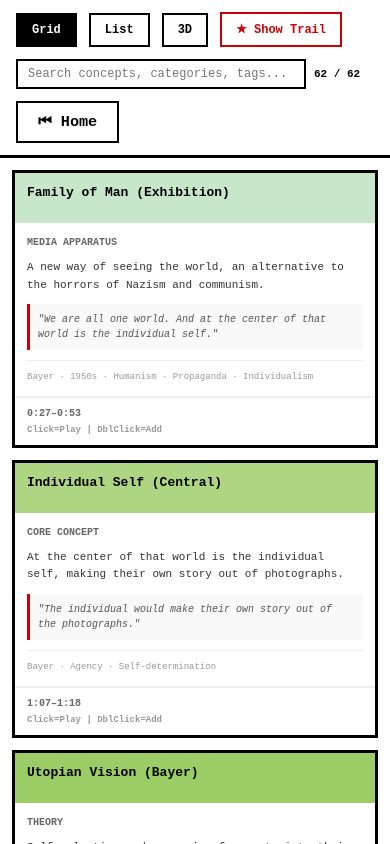
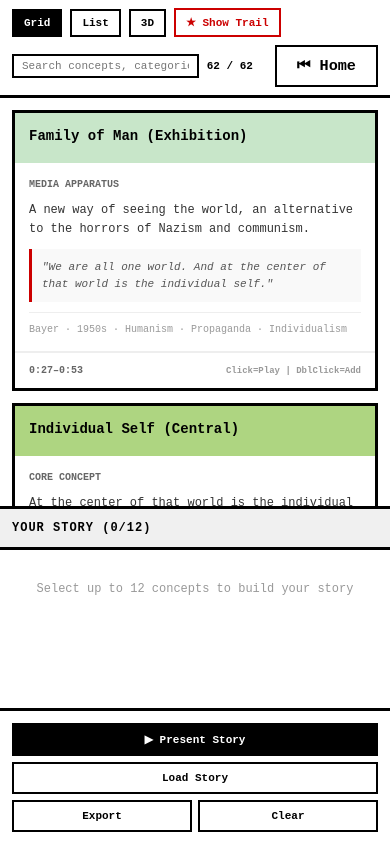
Before and after one commit to hartswf0/sense-ritual, a plain HTML site: page a3.html in a window 390 px wide. Both pictures are taken after a click on the button "▶ Enter Grid". Drawn offline with nearby package versions, Linux system fonts and the light colour scheme.

Commit message:
Fix mobile scrolling and touch interactions in a3.html

```diff
--- a/a3.html
+++ b/a3.html
@@ -2,14 +2,14 @@
 <html lang="en">
 <head>
   <meta charset="UTF-8" />
-  <meta name="viewport" content="width=device-width, initial-scale=1.0" />
+  <meta name="viewport" content="width=device-width, initial-scale=1.0, maximum-scale=1.0, user-scalable=no" />
   <title>Can't Get You Out of My Head — Concept Explorer</title>
   <script src="https://cdnjs.cloudflare.com/ajax/libs/three.js/r128/three.min.js"></script>
   <script src="https://cdn.jsdelivr.net/npm/three@0.128.0/examples/js/controls/OrbitControls.js"></script>
   <style>
     * { margin: 0; padding: 0; box-sizing: border-box; }
-    html, body { width: 100%; height: 100%; overflow: hidden; }
-    body { font-family: 'Courier New', monospace; background: #fff; color: #000; }
+    html, body { width: 100%; height: 100%; overflow: hidden; -webkit-overflow-scrolling: touch; }
+    body { font-family: 'Courier New', monospace; background: #fff; color: #000; touch-action: pan-y; }
 
     /* Entry Screen */
     .entry { position: fixed; inset: 0; display: flex; align-items: center; justify-content: center; background: #fff; z-index: 100; }
@@ -41,8 +41,8 @@
     .toggle-trail-btn.active { background: #c00; color: #fff; }
 
     /* Grid View */
-    .grid-view { flex: 1; overflow-y: auto; padding: 16px; display: grid; gap: 16px; grid-template-columns: repeat(auto-fill, minmax(360px, 1fr)); align-items: start; }
-    .card { background: #fff; border: 3px solid #000; transition: all 0.2s; display: block; user-select: none; position: relative; height: auto; cursor: pointer; }
+    .grid-view { flex: 1; overflow-y: auto; overflow-x: hidden; padding: 16px; display: grid; gap: 16px; grid-template-columns: repeat(auto-fill, minmax(360px, 1fr)); align-items: start; -webkit-overflow-scrolling: touch; }
+    .card { background: #fff; border: 3px solid #000; transition: all 0.2s; display: block; user-select: none; position: relative; height: auto; cursor: pointer; touch-action: manipulation; }
     .card.hidden { display: none; }
     .card:hover { transform: translateY(-2px); box-shadow: 0 6px 12px rgba(0,0,0,0.15); }
     .card.selected { box-shadow: inset 0 0 0 5px #c00; background: #fff; }
@@ -62,8 +62,8 @@
     .card-play-btn:hover { background: #000; color: #fff; }
 
     /* List View */
-    .list-view { flex: 1; overflow-y: auto; padding: 16px; }
-    .list-item { background: #f8f8f8; border: 3px solid #000; padding: 16px; margin-bottom: 10px; cursor: pointer; transition: all 0.2s; display: flex; gap: 12px; align-items: flex-start; position: relative; }
+    .list-view { flex: 1; overflow-y: auto; overflow-x: hidden; padding: 16px; -webkit-overflow-scrolling: touch; }
+    .list-item { background: #f8f8f8; border: 3px solid #000; padding: 16px; margin-bottom: 10px; cursor: pointer; transition: all 0.2s; display: flex; gap: 12px; align-items: flex-start; position: relative; touch-action: manipulation; }
     .list-item:hover { background: #f0f0f0; transform: translateX(4px); }
     .list-item.selected { background: #fff; box-shadow: inset 0 0 0 4px #c00; border-color: #c00; }
     .list-item-sequence { position: absolute; top: 12px; right: 12px; width: 32px; height: 32px; background: #c00; color: #fff; border-radius: 50%; display: flex; align-items: center; justify-content: center; font-weight: bold; font-size: 16px; }
@@ -82,7 +82,7 @@
     /* Dock */
     .dock { width: 280px; border-left: 3px solid #000; background: rgba(255,255,255,0.98); display: flex; flex-direction: column; overflow: hidden; }
     .dock-header { padding: 12px; border-bottom: 3px solid #000; font-weight: bold; font-size: 12px; text-transform: uppercase; letter-spacing: 1px; background: #f0f0f0; }
-    .dock-content { flex: 1; overflow-y: auto; display: flex; flex-direction: column; gap: 8px; padding: 12px; }
+    .dock-content { flex: 1; overflow-y: auto; overflow-x: hidden; display: flex; flex-direction: column; gap: 8px; padding: 12px; -webkit-overflow-scrolling: touch; }
     .dock-item { background: #f8f8f8; border: 2px solid #000; padding: 10px; cursor: pointer; position: relative; transition: all 0.2s; font-size: 12px; }
     .dock-item:hover { background: #f0f0f0; }
     .dock-item-num { position: absolute; top: 4px; right: 6px; font-weight: bold; color: #999; font-size: 10px; }
@@ -133,23 +133,37 @@
 
     @media (max-width: 1024px) { .dock { width: 200px; } }
     @media (max-width: 768px) {
+      body { overflow: hidden; position: fixed; width: 100%; height: 100%; }
       .headline { font-size: 2.2rem; }
-      .grid-view { grid-template-columns: 1fr; padding: 12px; gap: 12px; }
-      .app-layout { flex-direction: column; }
-      .dock { width: 100%; border-left: none; border-top: 3px solid #000; max-height: 220px; }
+      .entry-content { padding: 24px; max-height: 100vh; overflow-y: auto; -webkit-overflow-scrolling: touch; }
+      .grid-view { grid-template-columns: 1fr; padding: 12px; gap: 12px; min-width: 0; }
+      .app-layout { flex-direction: column; height: 100vh; position: fixed; width: 100%; }
+      .main-view { height: 60vh; min-height: 60vh; }
+      .dock { width: 100%; border-left: none; border-top: 3px solid #000; height: 40vh; min-height: 40vh; max-height: 40vh; }
+      .dock-content { overflow-y: auto; -webkit-overflow-scrolling: touch; }
+      .view-controls { padding: 8px 12px; gap: 8px; overflow-x: auto; -webkit-overflow-scrolling: touch; white-space: nowrap; }
+      .view-btn { padding: 6px 10px; font-size: 11px; }
+      .toggle-trail-btn { padding: 6px 10px; font-size: 11px; }
+      .filter-bar { min-width: 200px; }
+      .filter-bar input { font-size: 11px; padding: 4px 8px; }
+      .card { min-width: 0; width: 100%; }
+      .card-header { font-size: 14px; padding: 14px; min-height: 50px; }
+      .card-body { font-size: 12px; padding: 14px; }
+      .card-desc { font-size: 12px; }
+      .card-quote { font-size: 11px; padding: 10px; }
+      .card-tags { font-size: 10px; }
+      .card-meta { padding: 12px 14px; flex-direction: row; gap: 8px; align-items: center; flex-wrap: wrap; }
+      .card-meta > span:first-child { flex: 1; min-width: 60px; }
+      .card-meta > span:last-child { font-size: 8px; }
+      .list-item { padding: 12px; }
+      .list-item-color { width: 50px; height: 50px; }
+      .list-item-title { font-size: 14px; }
+      .list-item-desc { font-size: 11px; }
       .presentation-slide-header { font-size: 1.5rem; padding: 16px; }
       .presentation-slide-body { padding: 20px; }
       .presentation-desc { font-size: 14px; }
       .presentation-quote { font-size: 13px; padding: 12px; }
       .presentation-nav-btn { padding: 10px 16px; font-size: 12px; }
-      .card-header { font-size: 13px; padding: 12px; min-height: 50px; }
-      .card-body { font-size: 11px; padding: 12px; }
-      .card-desc { font-size: 11px; }
-      .card-quote { font-size: 10px; padding: 8px; }
-      .card-tags { font-size: 9px; }
-      .card-meta { padding: 10px 12px; flex-direction: column; gap: 6px; align-items: stretch; }
-      .card-meta > div { display: flex; gap: 6px; }
-      .card-select-btn, .card-play-btn { flex: 1; font-size: 10px; padding: 8px; }
     }
   </style>
 </head>
```
